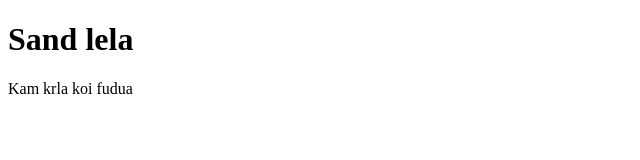
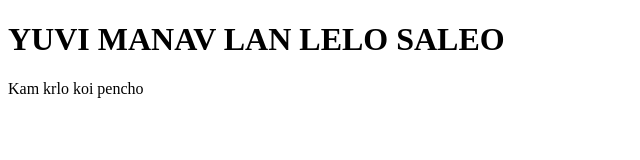
Before and after one commit to sukhmannnn/sukhman, a plain HTML site: page index.html in a window 1280 px wide. Shown: the whole page, without its empty margins (0-640 px from the left). Drawn offline with Linux system fonts and the light colour scheme.

Commit message:
Update index.html

```diff
--- a/index.html
+++ b/index.html
@@ -4,7 +4,7 @@
 <title>LAN len ni enter kita?</title>
 </head>
 <body>
-<h1>Sand lela</h1>
-<p>Kam krla koi fudua</p>
+<h1>YUVI MANAV LAN LELO SALEO</h1>
+<p>Kam krlo koi pencho</p>
 </body>
 </html>
```
